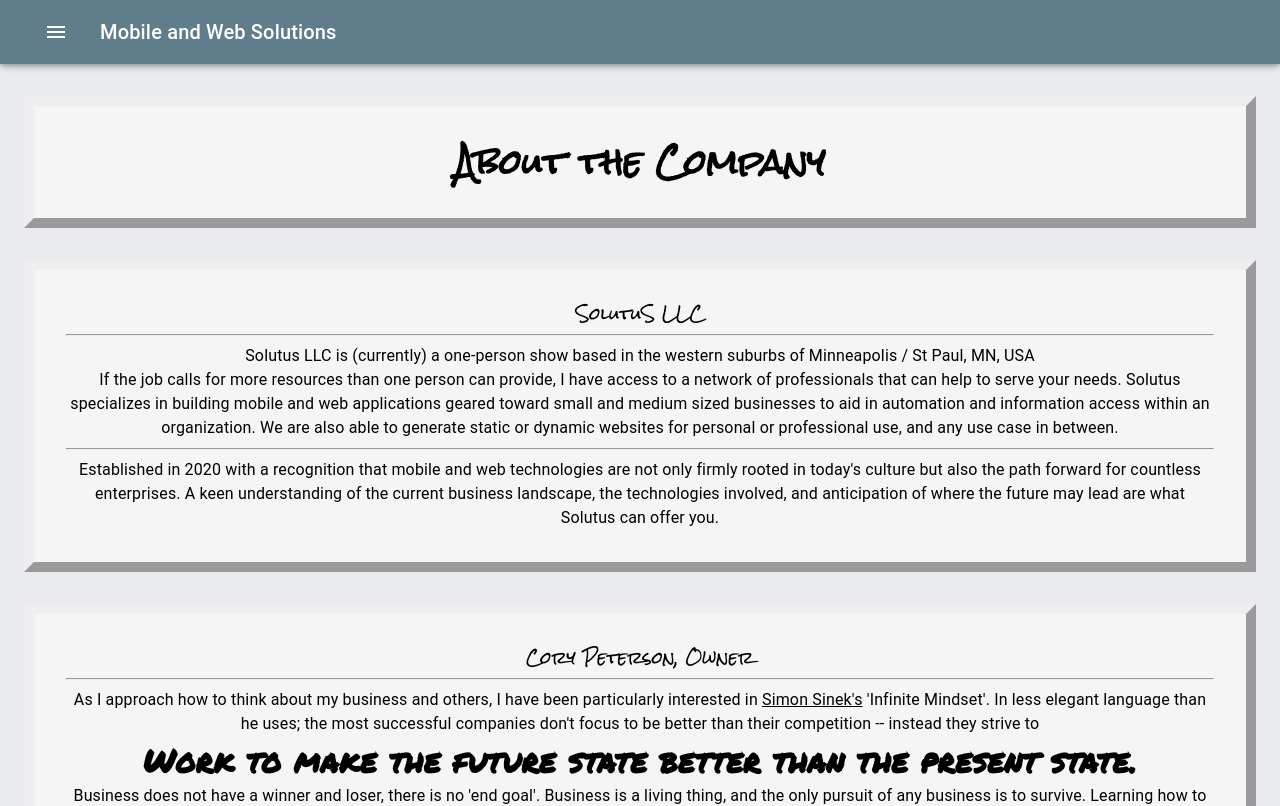
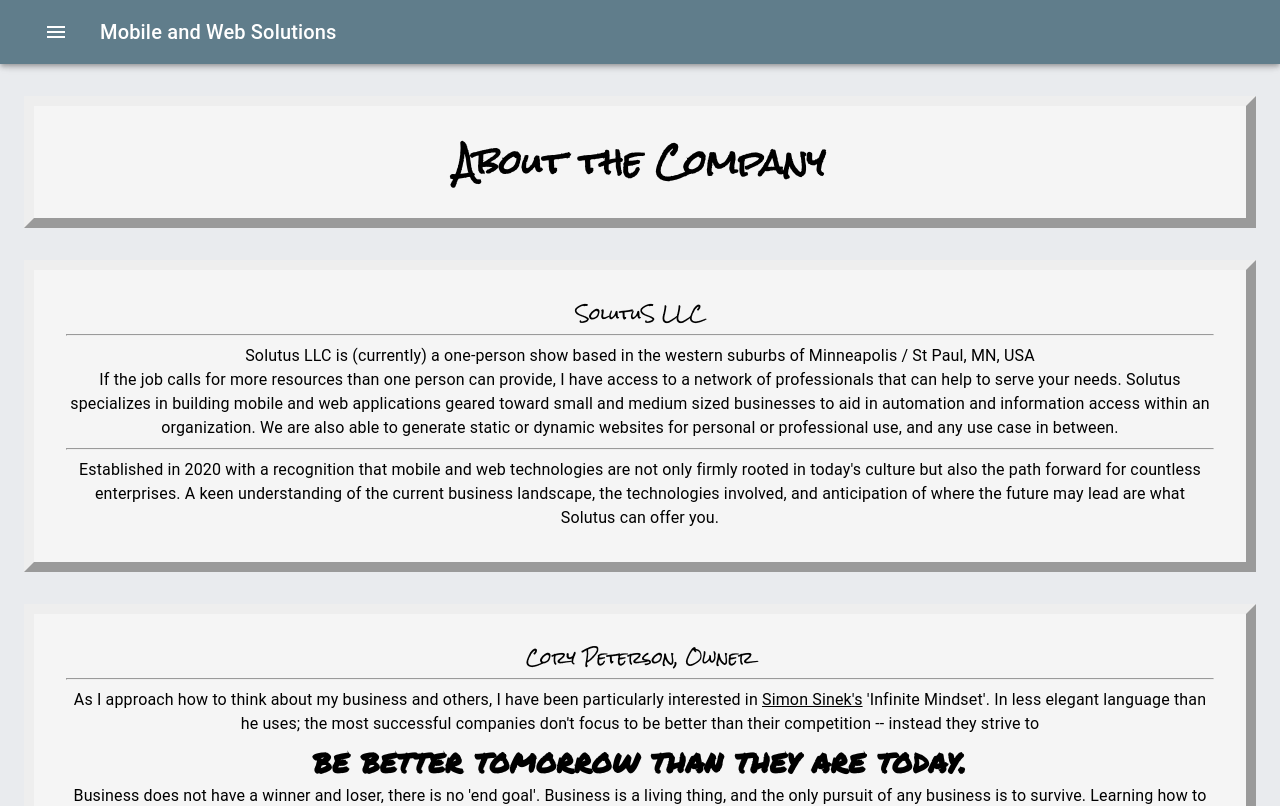
Before and after one commit to CPMSP/solutusweb, a React (Create React App) app: page /about in a window 1280 px wide. Shown: the top 806 px of the page. Built offline with nearby package versions, Linux system fonts and the light colour scheme.

Commit message:
copy change

```diff
--- a/src/pages/About.js
+++ b/src/pages/About.js
@@ -68,8 +68,7 @@ export default function About() {
 						better than their competition -- instead they strive to
 					</Typography>
 					<Typography className={classes.header}>
-						Work to make the future state better than the present
-						state.
+						be better tomorrow than they are today.
 					</Typography>
 					<Typography>
 						Business does not have a winner and loser, there is no
```
